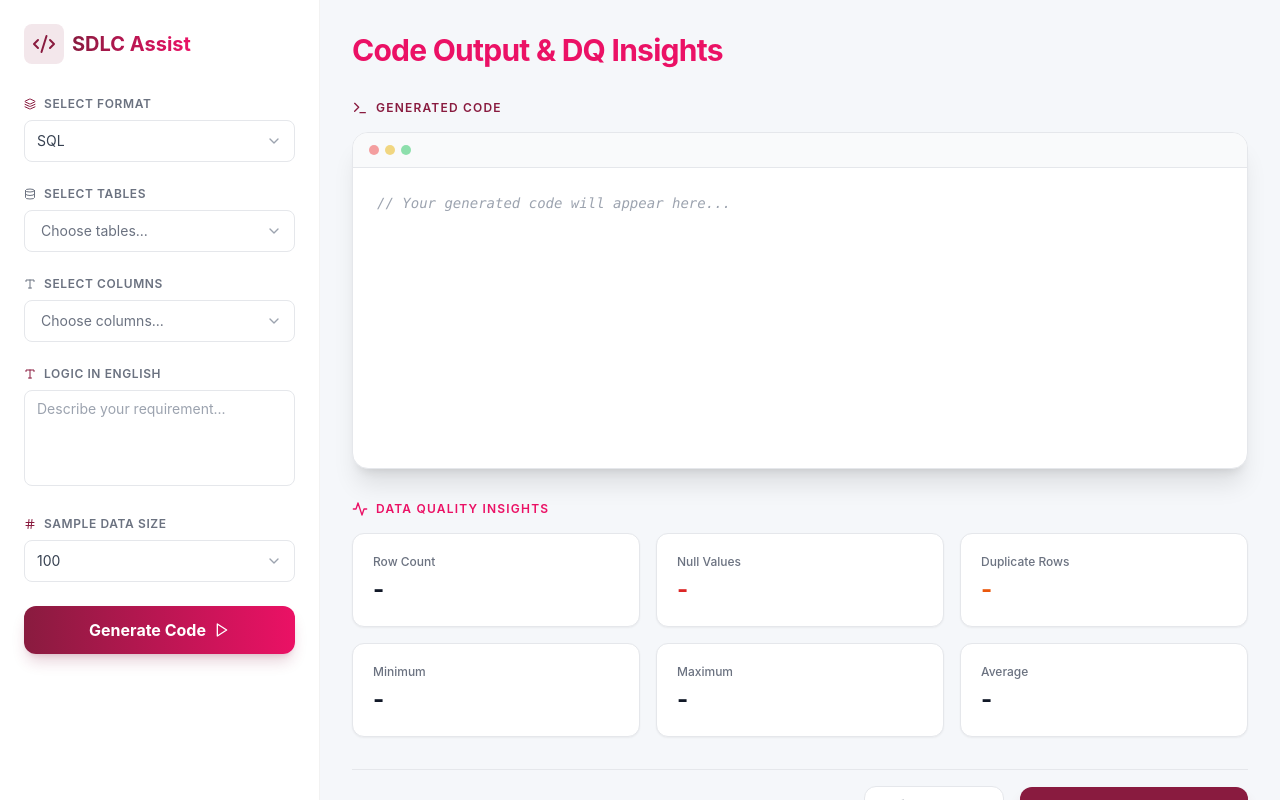
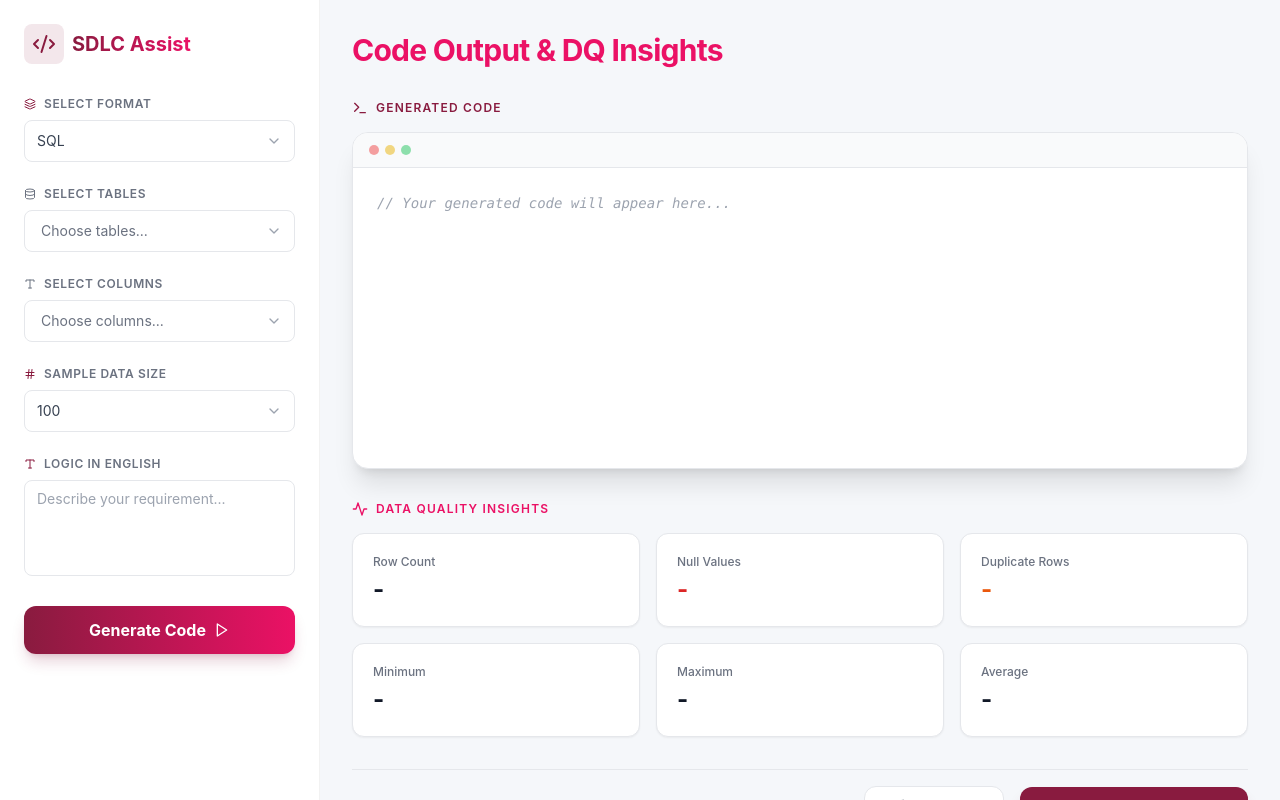
Before and after one commit to MuthukrishnanU/sdlc-assist-app, a React (Vite) app in the folder frontend/: page / in a window 1280 px wide. Built offline with nearby package versions, Linux system fonts and the light colour scheme.

Commit message:
Minor UI placement change

```diff
--- a/frontend/src/components/InputSection.tsx
+++ b/frontend/src/components/InputSection.tsx
@@ -78,6 +78,15 @@ const InputSection: React.FC<InputSectionProps> = ({ onGenerate, isLoading }) =>
           icon={<Type className="w-3 h-3" />}
         />
 
+        {/* Sample Data Size */}
+        <CustomDropdown
+          label="Sample Data Size"
+          options={sampleSizes}
+          value={formData.sample_data_size}
+          onChange={(val) => setFormData({ ...formData, sample_data_size: val })}
+          icon={<Hash className="w-3 h-3 text-axis-burgundy" />}
+        />
+
         {/* Logic in English */}
         <div className="space-y-2">
           <label className="text-xs font-semibold text-gray-500 uppercase tracking-wider flex items-center gap-2">
@@ -90,15 +99,6 @@ const InputSection: React.FC<InputSectionProps> = ({ onGenerate, isLoading }) =>
             onChange={(e) => setFormData({ ...formData, logic: e.target.value })}
           />
         </div>
-
-        {/* Sample Data Size */}
-        <CustomDropdown
-          label="Sample Data Size"
-          options={sampleSizes}
-          value={formData.sample_data_size}
-          onChange={(val) => setFormData({ ...formData, sample_data_size: val })}
-          icon={<Hash className="w-3 h-3 text-axis-burgundy" />}
-        />
 
         <button
           type="submit"
```
